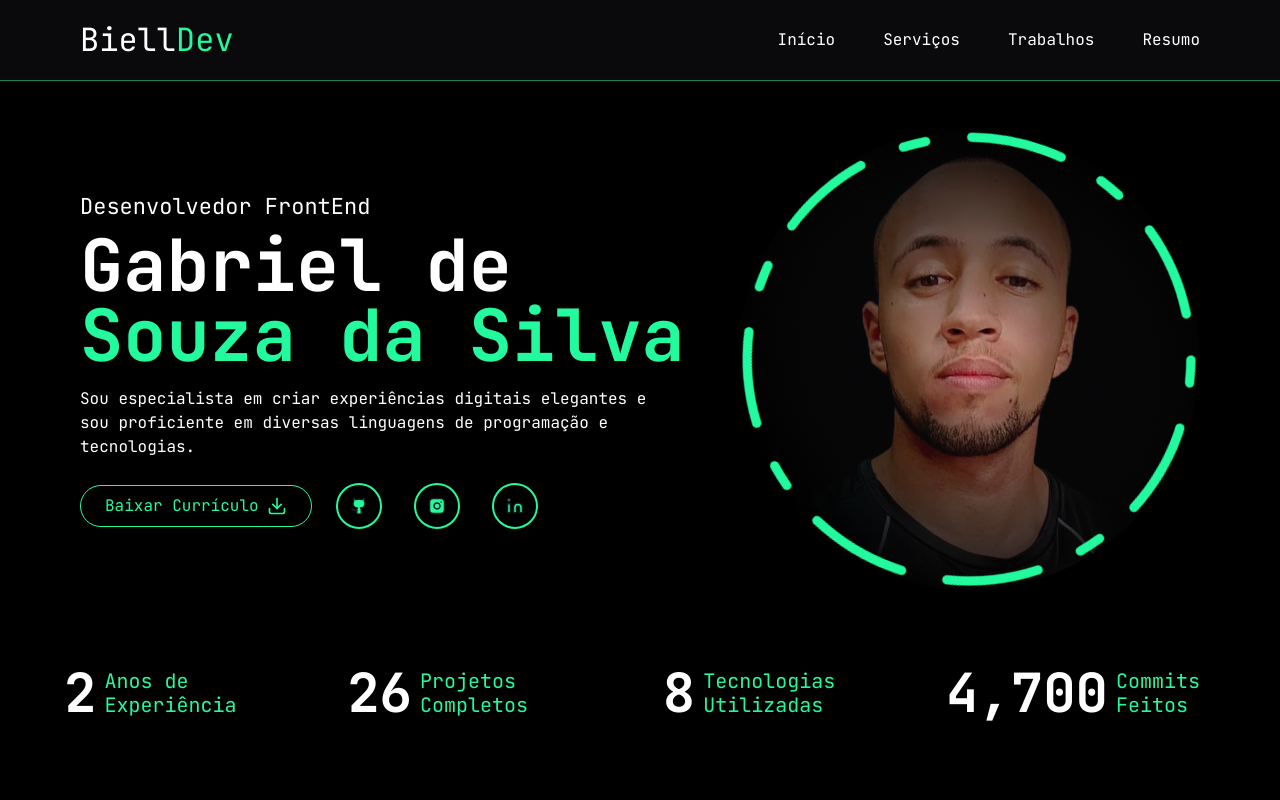
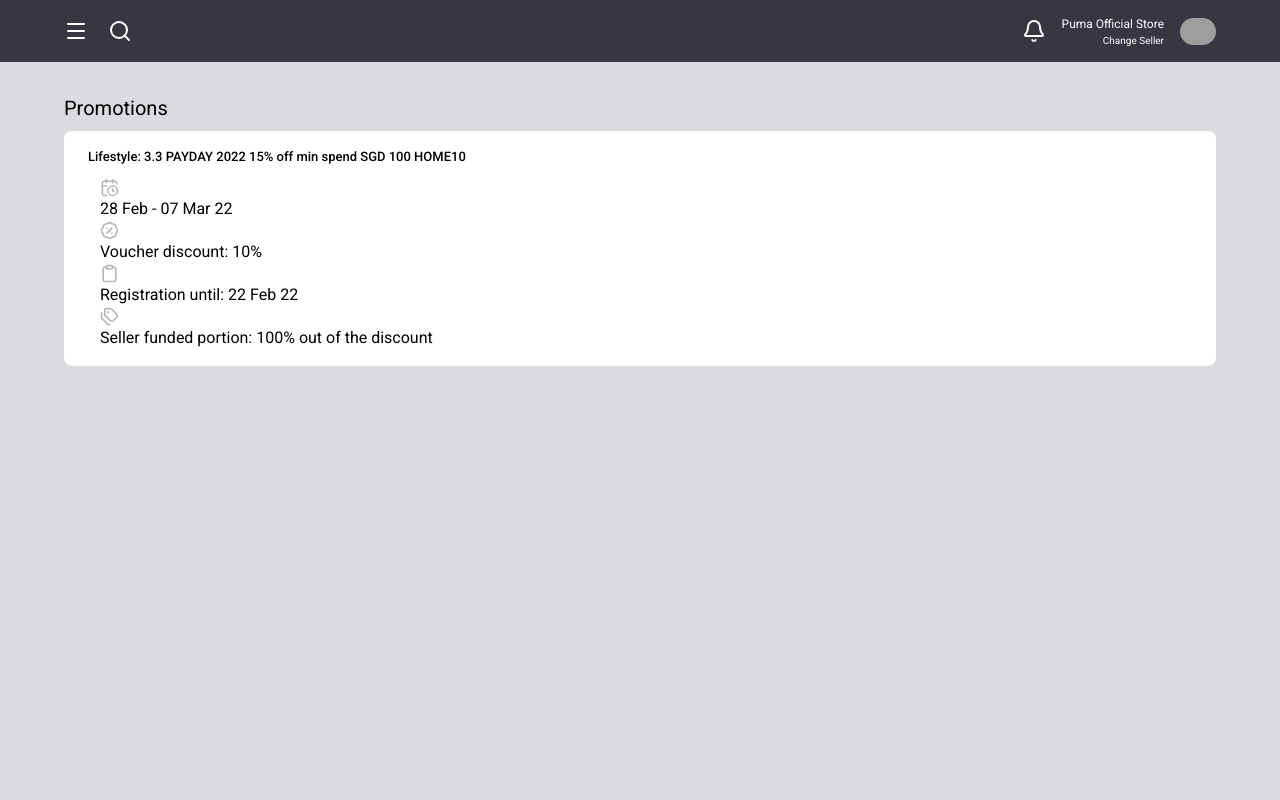
Before and after one commit to BiellSouza/Portfolio-Front, a React (Vite) app: page / in a window 1280 px wide. Shown: the top 800 px of the page. Built offline with nearby package versions, Linux system fonts and the light colour scheme; grey boxes are pictures that could not be loaded.

Commit message:
fix: Dashboard inicio

```diff
--- /dev/null
+++ b/src/components/Dashboard/Promotions.jsx
@@ -0,0 +1,57 @@
+import React from "react";
+import { CalendarClock, BadgePercent, Clipboard, Tags } from "lucide-react";
+
+function Promotions() {
+  return (
+    <div className="font-Roboto w-[90%] flex flex-col m-auto ">
+      <div className="h-[46px] flex items-center ">
+        <h1 className="text-[20px]">Promotions</h1>
+      </div>
+      <div className="card px-6 py-4 bg-white rounded-lg">
+        <div>
+          <div>
+            <h6 className="font-medium text-[13px]">
+              Lifestyle: 3.3 PAYDAY 2022 15% off min spend SGD 100 HOME10
+            </h6>
+          </div>
+        </div>
+
+        <div>
+          <div></div>
+
+          <div className="pt-[11px] pl-3">
+            <p>
+              <span>
+                <CalendarClock width={19} height={19} color="#B5B5B5" />
+              </span>
+              28 Feb - 07 Mar 22
+            </p>
+            <p>
+              <span>
+                <BadgePercent width={19} height={19} color="#B5B5B5" />
+              </span>
+              Voucher discount: 10%
+            </p>
+
+            <p>
+              <span>
+                <Clipboard width={19} height={19} color="#B5B5B5" />
+              </span>
+              Registration until: 22 Feb 22
+            </p>
+            <p>
+              <span>
+                <Tags width={19} height={19} color="#B5B5B5" />
+              </span>
+              Seller funded portion: 100% out of the discount
+            </p>
+          </div>
+        </div>
+
+        <div></div>
+      </div>
+    </div>
+  );
+}
+
+export default Promotions;
--- a/src/index.css
+++ b/src/index.css
@@ -1,4 +1,5 @@
 @import url("https://fonts.googleapis.com/css2?family=JetBrains+Mono:ital,wght@0,100..800;1,100..800&family=Merriweather:ital,opsz,wght@0,18..144,300..900;1,18..144,300..900&family=Roboto:ital,wght@0,100..900;1,100..900&display=swap");
+@import url("https://fonts.googleapis.com/css2?family=Roboto+Flex:opsz,wght@8..144,100..1000&display=swap");
 
 @tailwind base;
 @tailwind components;
--- a/src/main.jsx
+++ b/src/main.jsx
@@ -2,12 +2,14 @@
 import { createRoot } from "react-dom/client";
 import "./index.css";
 import Index from "./Index";
+import Dashboard from "./sections/Dashboard";
 
 createRoot(document.getElementById("root")).render(
   <StrictMode>
-    <Index />
-    <footer className="w-full bg-secondary">
+    {/* <Index /> */}
+    {/* <footer className="w-full bg-secondary">
       <h1 className="text-center text-[20px]">Obrigado pela presença!</h1>
-    </footer>
+    </footer> */}
+    <Dashboard />
   </StrictMode>
 );
--- /dev/null
+++ b/src/sections/Dashboard.jsx
@@ -0,0 +1,39 @@
+import { Menu, Search, Bell } from "lucide-react";
+import Promotions from "../components/Dashboard/Promotions";
+
+function Dashboard() {
+  return (
+    <div className="bg-dahsboard h-screen">
+      {/* Sidebar do Dashboard */}
+      <div className="bg-sidebarDash h-[62px] flex justify-center items-center">
+        <div className="flex w-[90%] justify-between items-center ">
+          <div className="flex gap-5">
+            {" "}
+            <Menu color="white" />
+            <Search color="white" />
+          </div>
+
+          <div className="flex gap-4 items-center">
+            <Bell color="white" />
+            <div className="text-white font-Roboto flex flex-col text-end">
+              <h6 className="text-[12px]">Puma Official Store</h6>
+              <p className="text-[10px]">Change Seller</p>
+            </div>
+            <img
+              src="https://static.mercadobitcoin.com.br/web/img/icons/assets/ico-asset-dog-color.svg"
+              alt=""
+              className="w-9 rounded-full"
+            />
+          </div>
+        </div>
+      </div>
+
+      <div className="pt-[23px]">
+        {/* Card Promotions do Dashboard */}
+        <Promotions />
+      </div>
+    </div>
+  );
+}
+
+export default Dashboard;
--- a/tailwind.config.js
+++ b/tailwind.config.js
@@ -6,6 +6,8 @@
         primary: "#000",
         secondary: "#22FA9D",
         terciary: "#ffffff",
+        dahsboard: "#DBDADE",
+        sidebarDash: "#363740",
       },
       screens: {
         phone1: "325px",
@@ -19,6 +21,7 @@
       },
       fontFamily: {
         sans: ["JetBrains Mono", "sans-serif"],
+        Roboto: ["Roboto", "sans-serif"],
       },
       animation: {
         "spin-slow": "spin 20s linear infinite",
```
